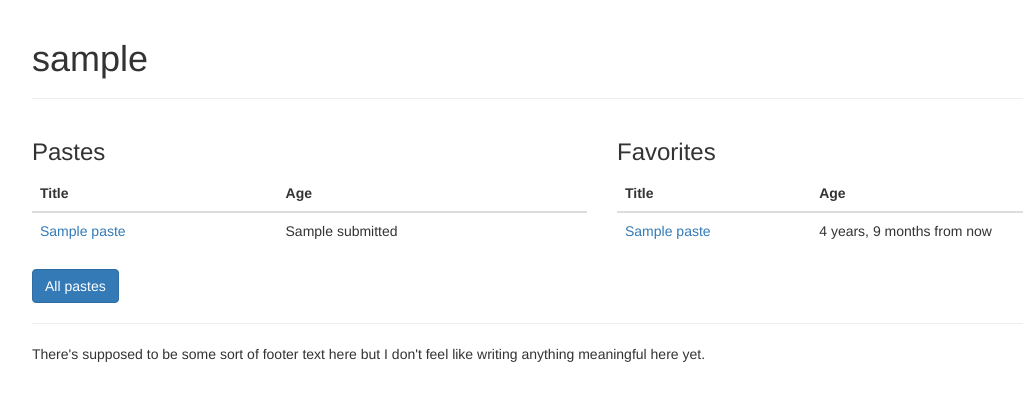
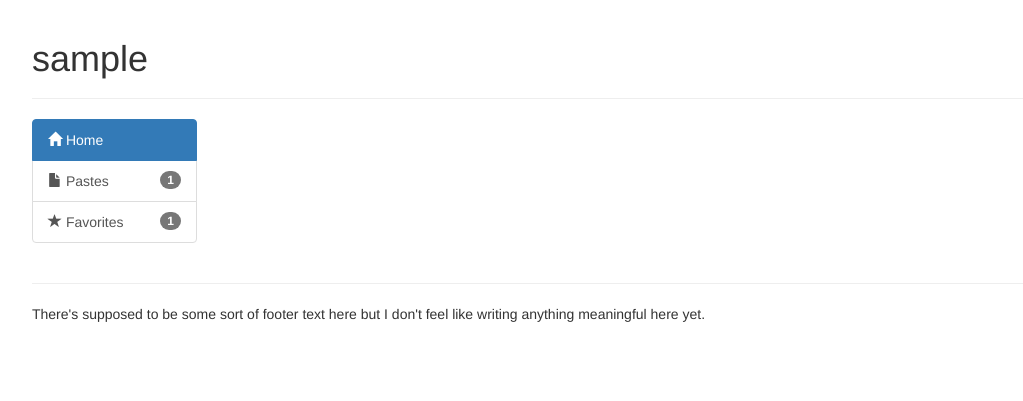
Before and after one commit to Matoking/pastebin-django, a Django app: template users/templates/users/profile/profile.html in a window 1280 px wide. Shown: the part 51-452 px from the top of the page, without its empty margins (38-1061 px from the left). Run offline with Django 3.2, Linux system fonts and the light colour scheme; tables that the repository leaves empty hold one stand-in row (values such as "Sample post"); the template is opened without the code that fills it: values that come from a table or form of the project are taken from there, most other values are stand-ins (such as "Sample title", 1, 10 or a date in 2020); some libraries are stand-ins or nearby versions.

Commit message:
A bit of work on the profile layout

```diff
--- a/users/templates/users/profile/profile_favorites.html
+++ b/users/templates/users/profile/home/home_favorites.html
@@ -1,24 +1,24 @@
 {% load humanize %}
 {% if favorites %}
+	{% if profile_username == user.get_username %}
+	<h3>My recent favorites</h3>
+	{% else %}
+	<h3>Recent favorites</h3>
+	{% endif %}
 <table class="table">
 	<thead>
 		<tr>
 			<th>Title</th>
-			<th>Age</th>
 		</tr>
 	</thead>
 	<tbody>
 		{% for paste in favorites %}
 		<tr>
-			<td><a href="{% url "show_paste" paste.char_id %}">{{ paste.title|truncatechars:32 }}</a></td>
-			<td>{{ paste.added|naturaltime }}</td>
+			<td><a href="{% url "show_paste" paste.char_id %}">{{ paste.title|truncatechars:64 }}</a></td>
 		</tr>
 		{% endfor %}
 	</tbody>
 </table>
-{% if favorites.count < total_favorite_count %}
-<a class="btn btn-primary" href="{% url 'users:favorites' profile_username %}">All favorites</a>
-{% endif %}
 {% else %}
 	{% if profile_username == user.get_username %}
 	<div class="alert alert-info">
--- a/users/templates/users/profile/profile_pastes.html
+++ b/users/templates/users/profile/home/home_pastes.html
@@ -1,5 +1,10 @@
 {% load humanize %}
 {% if pastes %}
+	{% if profile_username == user.get_username %}
+	<h3>My recent pastes</h3>
+	{% else %}
+	<h3>Recent pastes</h3>
+	{% endif %}
 <table class="table">
 	<thead>
 		<tr>
@@ -16,9 +21,6 @@
 		{% endfor %}
 	</tbody>
 </table>
-{% if 1 < 5 %}
-<a class="btn btn-primary" href="{% url 'users:pastes' username=profile_username %}">All pastes</a>
-{% endif %}
 {% else %}
 	{% if profile_username == user.get_username %}
 	<div class="alert alert-info">
--- a/users/templates/users/profile/profile.html
+++ b/users/templates/users/profile/profile.html
@@ -5,27 +5,15 @@
 	<div class="row">
 		<div class="col-md-12">
 			<div class="page-header">
-				<h1>{{ profile_username }}</h1>
+				<h1>{{ profile_user.get_username }}</h1>
 			</div>
 		</div>
 	</div>
 	<div class="row">
-		<div class="col-md-6">
-			{% if profile_username == user.get_username %}
-			<h3>My pastes</h3>
-			{% else %}
-			<h3>Pastes</h3>
-			{% endif %}
-			{% include "users/profile/profile_pastes.html" %}
+		<div class="col-md-2">
+			{% include "users/profile/profile_navbar.html" %}
 		</div>
-		<div class="col-md-6">
-			{% if profile_username == user.get_username %}
-			<h3>My favorites</h3>
-			{% else %}
-			<h3>Favorites</h3>
-			{% endif %}
-			{% include "users/profile/profile_favorites.html" %}
-		</div>
+		{% block profile_content %}{% endblock %}
 	</div>
 </div>
 {% endblock %}
--- /dev/null
+++ b/users/templates/users/profile/profile_navbar.html
@@ -0,0 +1,15 @@
+<div class="list-group">
+	<a href="{% url "users:profile" profile_user.get_username %}" class="list-group-item active"><span class="glyphicon glyphicon-home"></span> Home</a>
+	<a href="{% url "users:pastes" profile_user.get_username %}" class="list-group-item">
+		{% if total_paste_count > 0 %}
+		<span class="badge">{{ total_paste_count }}</span>
+		{% endif %}
+		<span class="glyphicon glyphicon-file"></span> Pastes
+	</a>
+	<a href="{% url "users:favorites" profile_user.get_username %}" class="list-group-item">
+		{% if total_favorite_count > 0 %}
+		<span class="badge">{{ total_favorite_count }}</span>
+		{% endif %}
+		<span class="glyphicon glyphicon-star"></span> Favorites
+	</a>
+</div>
--- a/users/urls.py
+++ b/users/urls.py
@@ -8,7 +8,7 @@ urlpatterns = patterns('',
     url(r'^login/', views.login_view, name="login"),
     url(r'^logout/', views.logout_view, name="logout"),
 
-    url(r'^(?P<username>\w+)/pastes', views.pastes, name="pastes"),
-    url(r'^(?P<username>\w+)/favorites', views.favorites, name="favorites"),
-    url(r'^(?P<username>\w+)/$', views.profile, name="profile"),
+    url(r'^(?P<username>\w+)/pastes', views.profile, {"page": "pastes"}, name="pastes"),
+    url(r'^(?P<username>\w+)/favorites', views.profile, {"page": "favorites"}, name="favorites"),
+    url(r'^(?P<username>\w+)/$', views.profile, {"page": "home"}, name="profile"),
 )
```
Also changed, not shown: pastes/models.py (+22 -4 lines), users/templates/users/profile/home/home.html (added, +10 -0 lines), users/views.py (+15 -11 lines).
